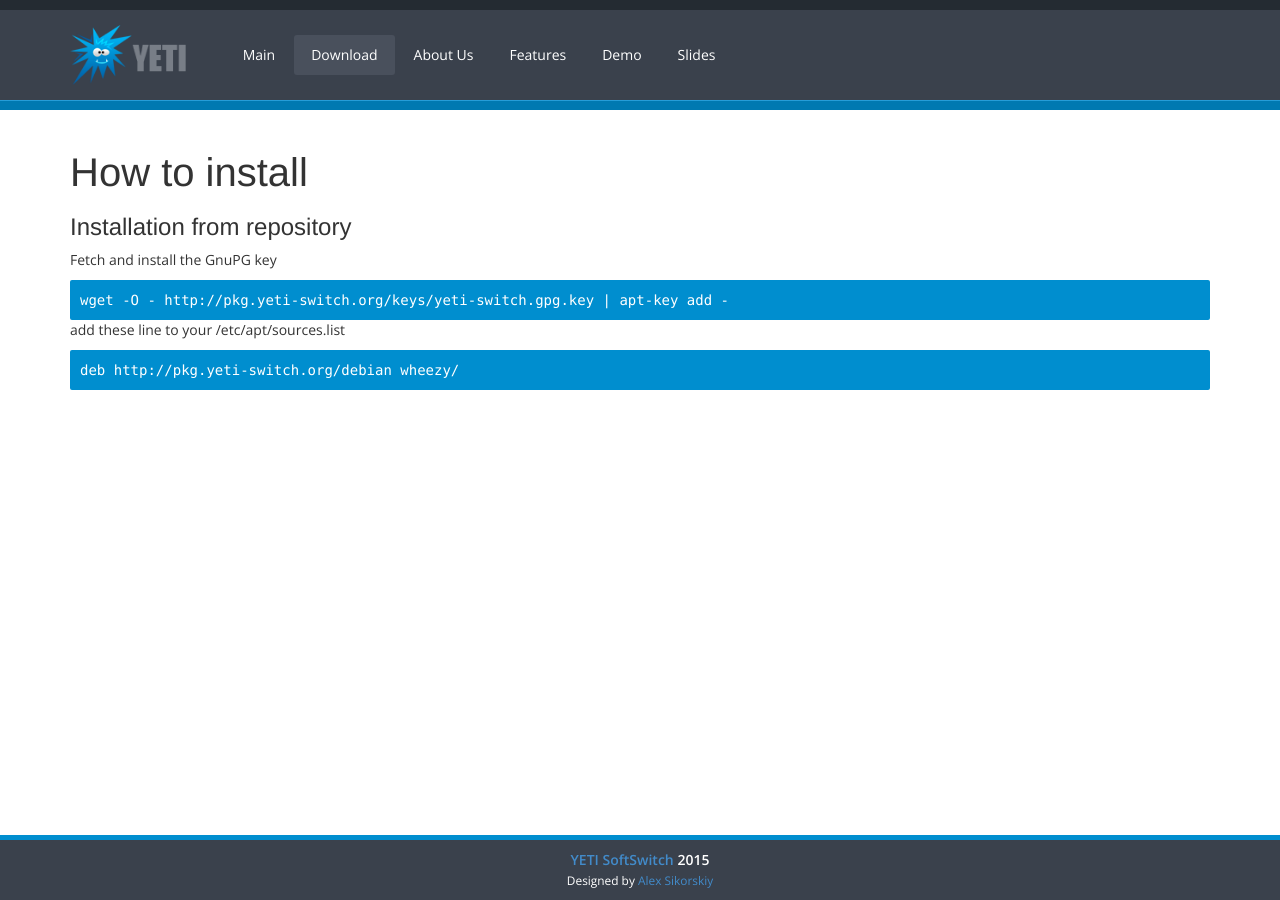
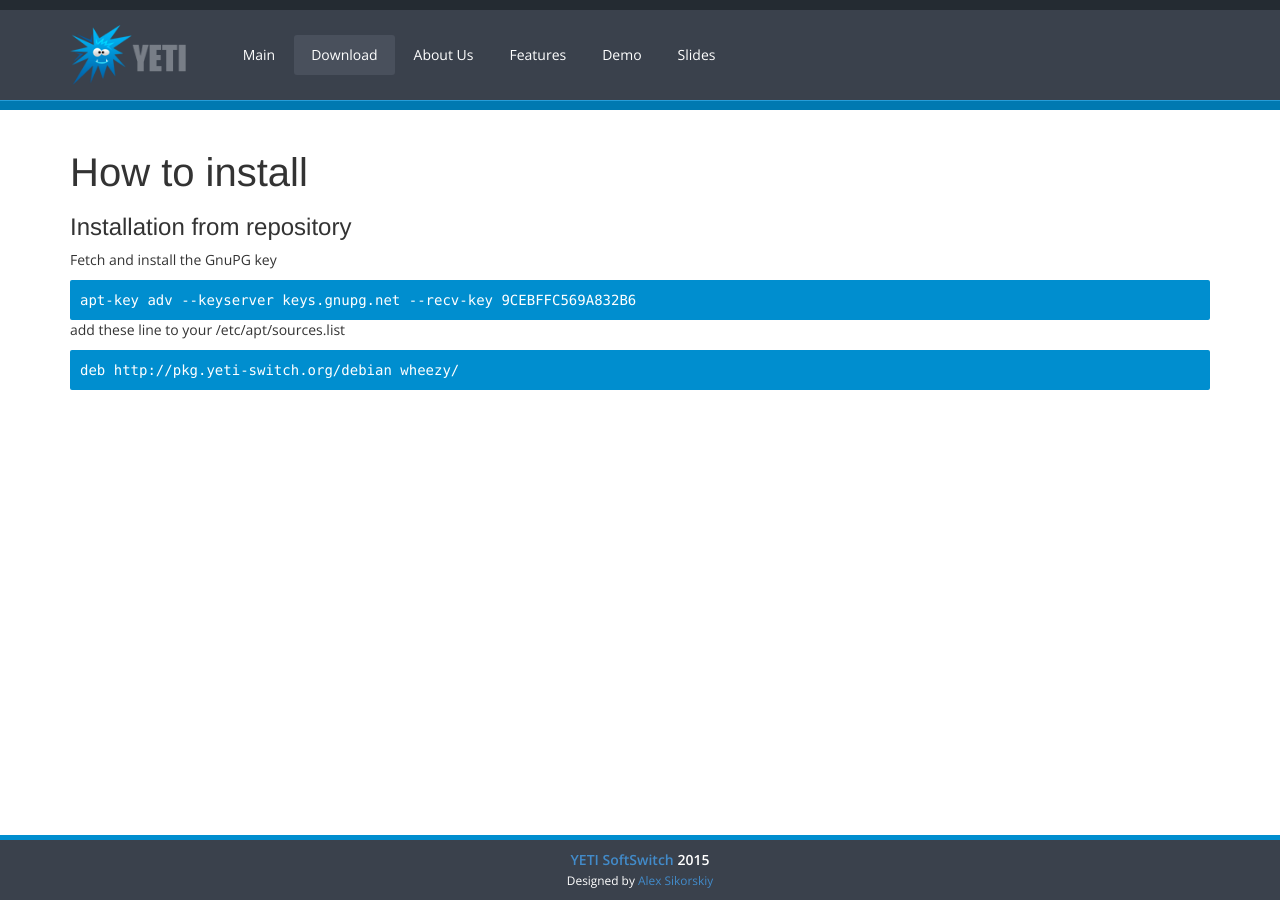
Before and after one commit to yeti-switch/yeti-switch.github.io, a Jekyll site: the page built from download.html, in a window 1280 px wide. Built offline with Jekyll 4.4.1, drawn with Linux system fonts in a browser that asks for light colours; Markdown is read by kramdown in place of the engine named in the settings.

Commit message:
change gnupg key fetching cmd at download page. fixes #245

```diff
--- a/download.html
+++ b/download.html
@@ -6,11 +6,11 @@ title: Install | YETI - VOIP for humans
 <h2>How to install</h2>
 <p><h3>Installation from repository</h3></p>
 <p>	Fetch and install the GnuPG key</p>
-        <div class="code_style">
-          	wget -O - http://pkg.yeti-switch.org/keys/yeti-switch.gpg.key | apt-key add -
-        </div>
+<div class="code_style">
+    apt-key adv --keyserver keys.gnupg.net --recv-key 9CEBFFC569A832B6
+</div>
 
 <p>	add these line to your /etc/apt/sources.list</p>
-   <div class="code_style">
-        deb http://pkg.yeti-switch.org/debian wheezy/
+<div class="code_style">
+    deb http://pkg.yeti-switch.org/debian wheezy/
 </div>
```
